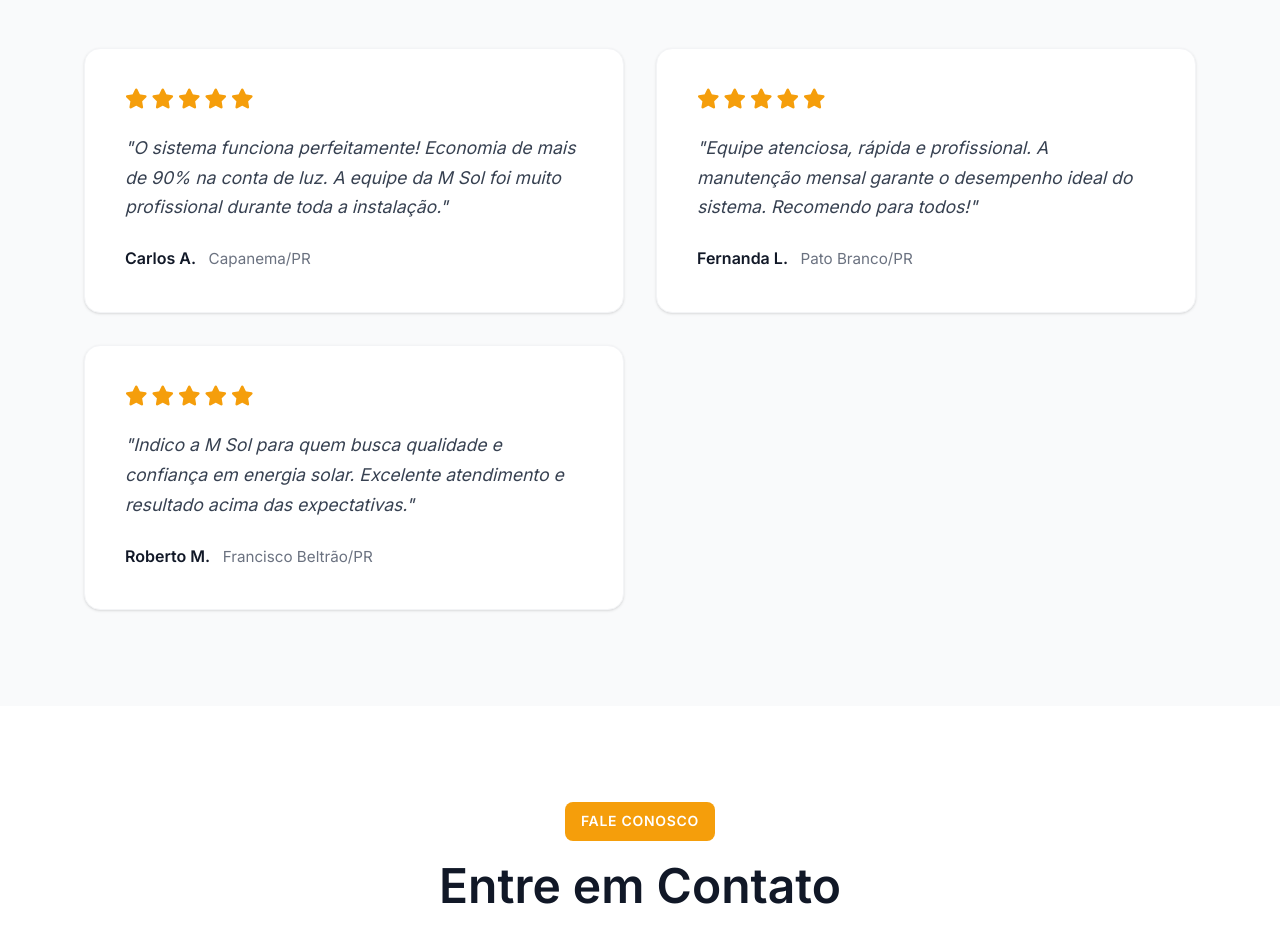
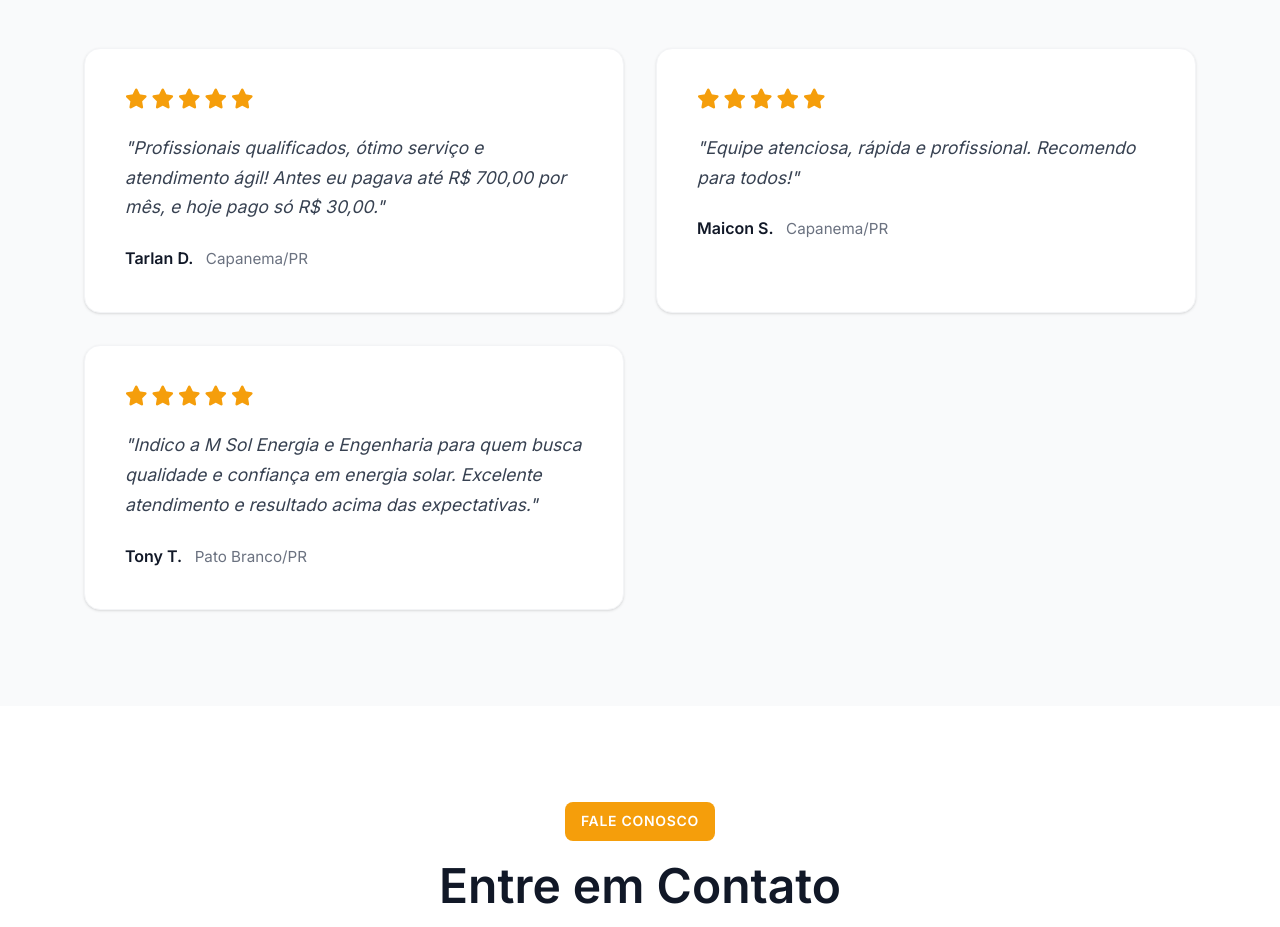
Before and after one commit to TarlanMarcos/msol-site, a plain HTML site: page index.html in a window 1280 px wide. Shown: the part 4680-5607 px from the top of the page. Drawn offline with Linux system fonts and the light colour scheme.

Commit message:
Update index.html
Atualização de depoimentos

```diff
--- a/index.html
+++ b/index.html
@@ -228,9 +228,9 @@
             <i class="fas fa-star"></i>
             <i class="fas fa-star"></i>
           </div>
-          <p>"O sistema funciona perfeitamente! Economia de mais de 90% na conta de luz. A equipe da M Sol foi muito profissional durante toda a instalação."</p>
+          <p>"Profissionais qualificados, ótimo serviço e atendimento ágil! Antes eu pagava até R$ 700,00 por mês, e hoje pago só R$ 30,00."</p>
           <div class="depoimento-author">
-            <strong>Carlos A.</strong>
+            <strong>Tarlan D.</strong>
             <span>Capanema/PR</span>
           </div>
         </div>
@@ -242,10 +242,10 @@
             <i class="fas fa-star"></i>
             <i class="fas fa-star"></i>
           </div>
-          <p>"Equipe atenciosa, rápida e profissional. A manutenção mensal garante o desempenho ideal do sistema. Recomendo para todos!"</p>
+          <p>"Equipe atenciosa, rápida e profissional. Recomendo para todos!"</p>
           <div class="depoimento-author">
-            <strong>Fernanda L.</strong>
-            <span>Pato Branco/PR</span>
+            <strong>Maicon S.</strong>
+            <span>Capanema/PR</span>
           </div>
         </div>
         <div class="depoimento">
@@ -256,10 +256,10 @@
             <i class="fas fa-star"></i>
             <i class="fas fa-star"></i>
           </div>
-          <p>"Indico a M Sol para quem busca qualidade e confiança em energia solar. Excelente atendimento e resultado acima das expectativas."</p>
+          <p>"Indico a M Sol Energia e Engenharia para quem busca qualidade e confiança em energia solar. Excelente atendimento e resultado acima das expectativas."</p>
           <div class="depoimento-author">
-            <strong>Roberto M.</strong>
-            <span>Francisco Beltrão/PR</span>
+            <strong>Tony T.</strong>
+            <span>Pato Branco/PR</span>
           </div>
         </div>
       </div>
```
